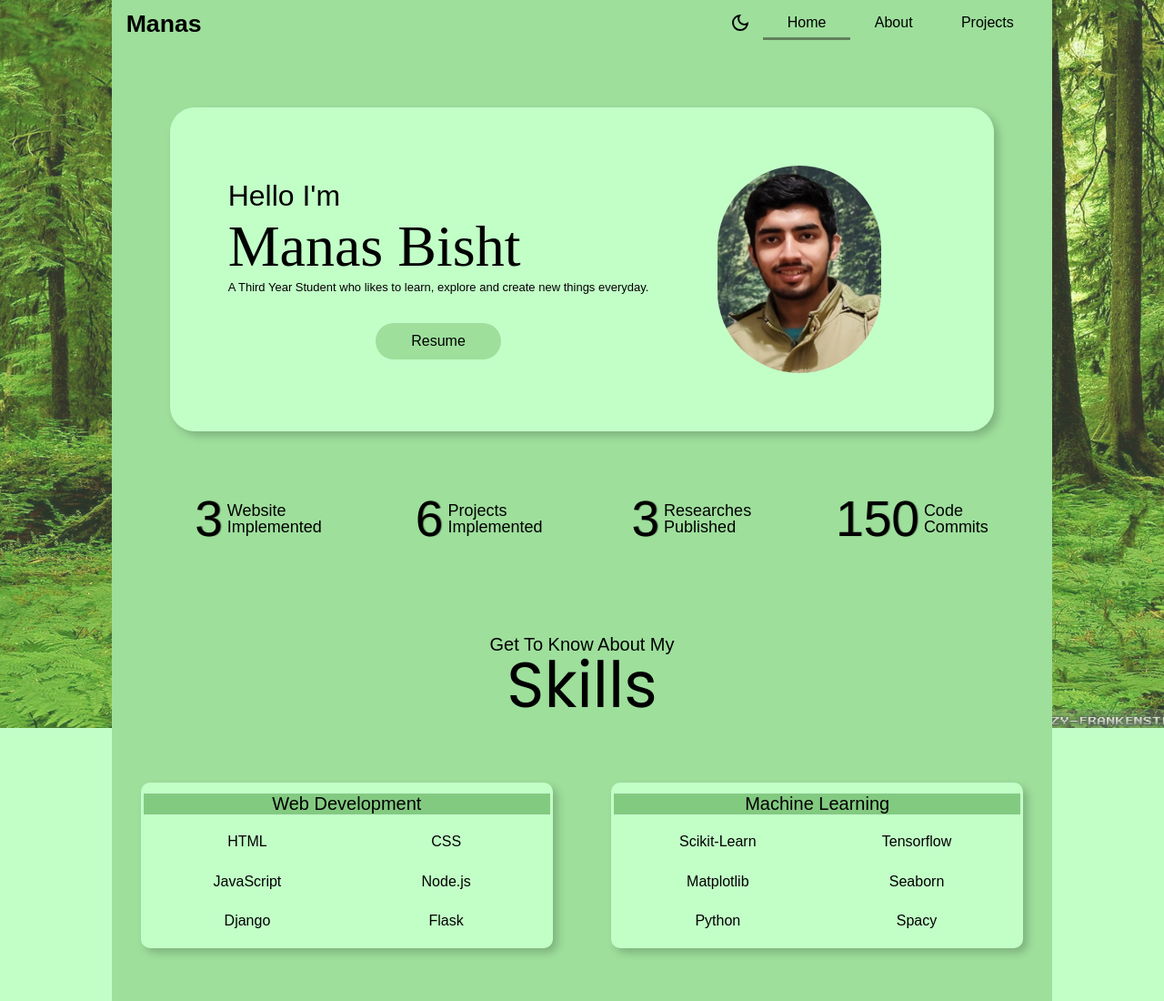
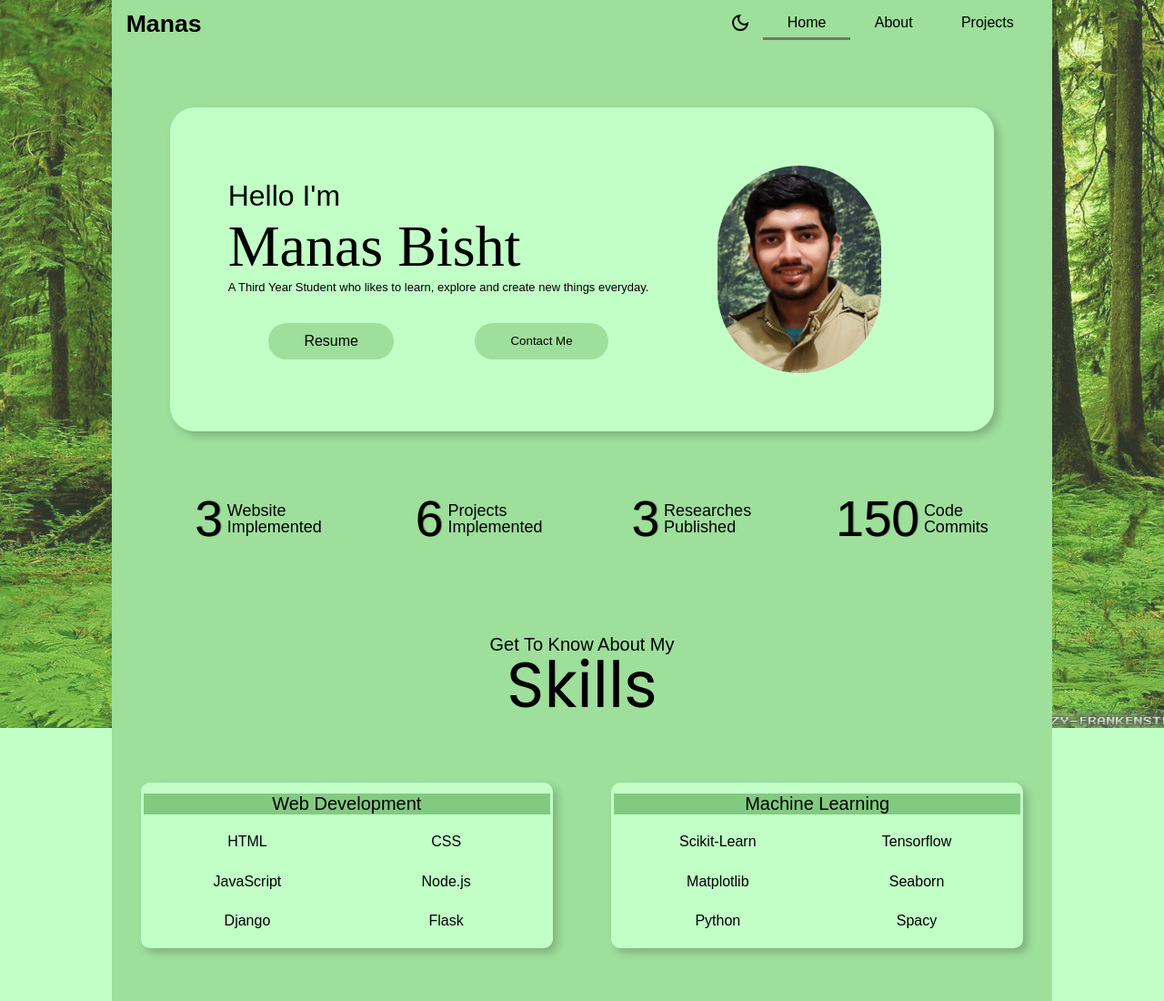
Before and after one commit to GreyHatStyle/My-Portfolio, a plain HTML site: page index.html in a window 1280 px wide. Shown: the top 1100 px of the page at 91% size. Drawn offline with Linux system fonts and the light colour scheme; a web font is replaced by a local one.

Commit message:
CONTACT FEATURE ADDED AGAIN    * Contact mail feature gave error preivously, so checking again.

```diff
--- a/index.html
+++ b/index.html
@@ -70,9 +70,9 @@
                         <a href="https://drive.google.com/file/d/13haYoYLU4njqt8WIO2ghi3sViRH5rEQ2/view?usp=sharing">Resume</a>
                     </button>
 
-                    <!-- <button id="contact-button">
+                    <button id="contact-button">
                         Contact Me
-                    </button> -->
+                    </button>
                 </div>
             </div>
         </div>
@@ -165,14 +165,14 @@
 
     </section>
 
-    <!-- <script>
+    <script>
         document.getElementById("contact-button").addEventListener("click", () => {
             const recipientEmail = "manasbisht1142004@gmail.com";
             const subject = encodeURIComponent("Subject...");
             const body = encodeURIComponent("Body..");
             window.open(`https://mail.google.com/mail/?view=cm&fs=1&to=${recipientEmail}&su=${subject}&body=${body}`, '_blank');
         });
-    </script> -->
+    </script>
 
     <script src="JS/navbar-oc.js"></script>
     <script src="JS/main.js"></script>
```
